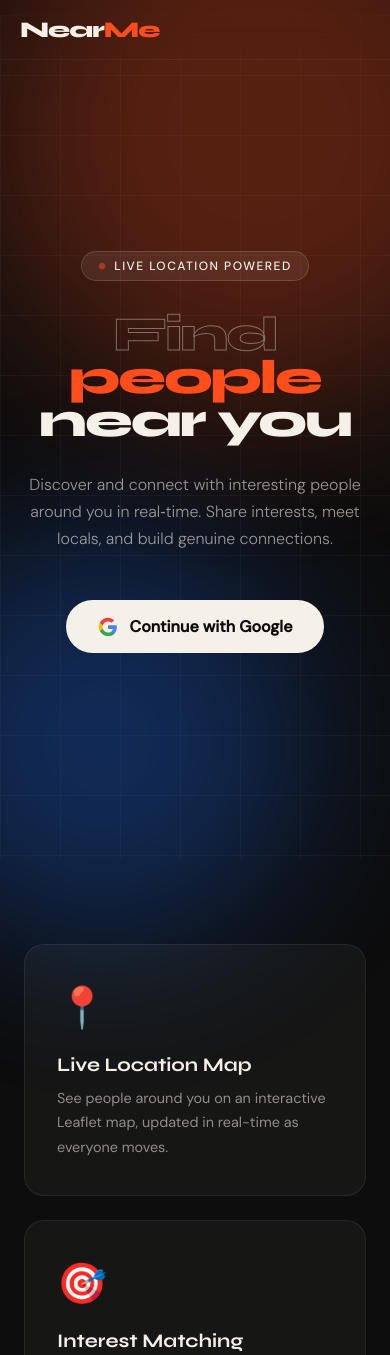
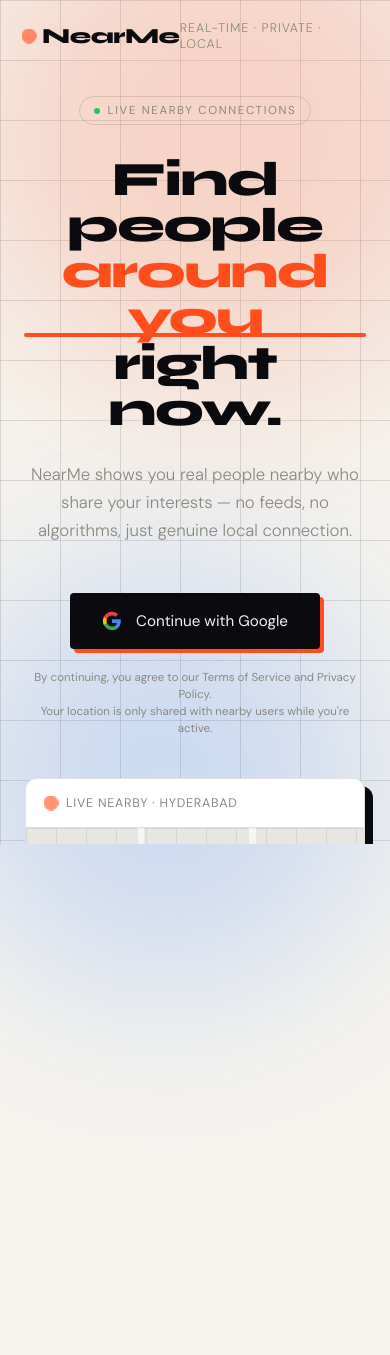
Before and after one commit to seeubot/maya-meet, a website: page public/index.html in a window 390 px wide. Shown: the top 1355 px of the page. After the commit the page ends 844 px from the top, so only its background shows below. Drawn offline with Linux system fonts and the light colour scheme.

Commit message:
Update index.html

```diff
--- a/public/index.html
+++ b/public/index.html
@@ -1,329 +1,280 @@
 <!DOCTYPE html>
 <html lang="en">
 <head>
-<meta charset="UTF-8">
-<meta name="viewport" content="width=device-width, initial-scale=1.0">
-<title>NearMe – Find Your People</title>
-<link rel="preconnect" href="https://fonts.googleapis.com">
-<link href="https://fonts.googleapis.com/css2?family=Syne:wght@400;600;700;800&family=DM+Sans:wght@300;400;500&display=swap" rel="stylesheet">
+<meta charset="UTF-8"/>
+<meta name="viewport" content="width=device-width, initial-scale=1.0"/>
+<title>NearMe — Find People Around You</title>
+<link rel="preconnect" href="https://fonts.googleapis.com"/>
+<link href="https://fonts.googleapis.com/css2?family=Syne:wght@400;700;800&family=DM+Sans:ital,wght@0,300;0,400;1,300&display=swap" rel="stylesheet"/>
 <style>
+  *, *::before, *::after { box-sizing: border-box; margin: 0; padding: 0; }
+
   :root {
-    --ink: #0d0d0d;
-    --paper: #f5f0e8;
+    --ink: #0a0a0f;
+    --paper: #f5f3ee;
     --accent: #ff4d1c;
-    --accent2: #1c6fff;
-    --soft: #e8e2d6;
-    --glow: rgba(255,77,28,0.15);
+    --accent2: #1c6eff;
+    --muted: #8a8880;
+    --border: rgba(10,10,15,0.12);
   }
 
-  * { margin: 0; padding: 0; box-sizing: border-box; }
+  html, body { height: 100%; overflow: hidden; }
 
   body {
-    background: var(--ink);
-    color: var(--paper);
     font-family: 'DM Sans', sans-serif;
-    min-height: 100vh;
-    overflow-x: hidden;
+    background: var(--paper);
+    color: var(--ink);
+    position: relative;
   }
 
-  /* Animated background grid */
-  .grid-bg {
-    position: fixed;
-    inset: 0;
+  /* ── Background grid ── */
+  .bg-grid {
+    position: fixed; inset: 0; z-index: 0;
     background-image:
-      linear-gradient(rgba(245,240,232,0.04) 1px, transparent 1px),
-      linear-gradient(90deg, rgba(245,240,232,0.04) 1px, transparent 1px);
+      linear-gradient(var(--border) 1px, transparent 1px),
+      linear-gradient(90deg, var(--border) 1px, transparent 1px);
     background-size: 60px 60px;
-    animation: gridShift 20s linear infinite;
     pointer-events: none;
   }
-  @keyframes gridShift {
-    0% { transform: translateY(0); }
-    100% { transform: translateY(60px); }
+
+  /* ── Blobs ── */
+  .blob {
+    position: fixed; border-radius: 50%;
+    filter: blur(80px); opacity: 0.18;
+    animation: drift 18s ease-in-out infinite alternate;
+    pointer-events: none; z-index: 0;
+  }
+  .blob-1 { width: 500px; height: 500px; background: var(--accent); top: -120px; right: -80px; }
+  .blob-2 { width: 400px; height: 400px; background: var(--accent2); bottom: -100px; left: -60px; animation-delay: -8s; }
+  @keyframes drift { from { transform: translate(0,0) scale(1); } to { transform: translate(30px,40px) scale(1.08); } }
+
+  /* ── Layout ── */
+  .page { position: relative; z-index: 1; min-height: 100vh; display: flex; flex-direction: column; }
+
+  nav {
+    display: flex; align-items: center; justify-content: space-between;
+    padding: 28px 48px;
   }
 
-  /* Blobs */
-  .blob {
-    position: fixed;
-    border-radius: 50%;
-    filter: blur(80px);
-    opacity: 0.3;
-    pointer-events: none;
-    animation: blobFloat 8s ease-in-out infinite;
+  .logo {
+    font-family: 'Syne', sans-serif; font-weight: 800; font-size: 1.35rem;
+    letter-spacing: -0.02em;
+    display: flex; align-items: center; gap: 8px;
   }
-  .blob-1 { width: 500px; height: 500px; background: var(--accent); top: -100px; right: -100px; animation-delay: 0s; }
-  .blob-2 { width: 400px; height: 400px; background: var(--accent2); bottom: -100px; left: -100px; animation-delay: 4s; }
-  @keyframes blobFloat {
-    0%, 100% { transform: scale(1) translate(0, 0); }
-    50% { transform: scale(1.1) translate(20px, -20px); }
+  .logo-dot {
+    width: 10px; height: 10px; border-radius: 50%;
+    background: var(--accent);
+    animation: pulse 2s ease-in-out infinite;
+  }
+  @keyframes pulse { 0%,100% { transform: scale(1); opacity:1; } 50% { transform: scale(1.5); opacity:0.6; } }
+
+  .nav-status {
+    font-size: 0.78rem; letter-spacing: 0.08em; text-transform: uppercase;
+    color: var(--muted); font-weight: 300;
   }
 
-  /* Nav */
-  nav {
-    position: fixed;
-    top: 0; left: 0; right: 0;
-    padding: 20px 40px;
-    display: flex;
-    justify-content: space-between;
-    align-items: center;
-    z-index: 100;
-    backdrop-filter: blur(20px);
-    border-bottom: 1px solid rgba(245,240,232,0.06);
-  }
-  .logo {
-    font-family: 'Syne', sans-serif;
-    font-weight: 800;
-    font-size: 1.4rem;
-    letter-spacing: -1px;
-  }
-  .logo span { color: var(--accent); }
-
-  /* Hero */
+  /* ── Hero ── */
   .hero {
-    min-height: 100vh;
-    display: flex;
-    flex-direction: column;
-    justify-content: center;
-    align-items: center;
-    text-align: center;
-    padding: 120px 24px 60px;
-    position: relative;
-    z-index: 10;
+    flex: 1; display: flex; align-items: center; justify-content: center;
+    padding: 40px 48px; gap: 80px;
   }
 
-  .hero-badge {
-    display: inline-flex;
-    align-items: center;
-    gap: 8px;
-    background: rgba(245,240,232,0.08);
-    border: 1px solid rgba(245,240,232,0.15);
-    border-radius: 100px;
-    padding: 6px 16px;
-    font-size: 0.75rem;
-    font-weight: 500;
-    letter-spacing: 1.5px;
-    text-transform: uppercase;
-    margin-bottom: 32px;
-    animation: fadeUp 0.6s ease both;
+  .hero-left { max-width: 560px; }
+
+  .tag {
+    display: inline-flex; align-items: center; gap: 8px;
+    font-size: 0.72rem; letter-spacing: 0.14em; text-transform: uppercase; font-weight: 400;
+    color: var(--muted); margin-bottom: 32px;
+    border: 1px solid var(--border); padding: 6px 14px; border-radius: 100px;
   }
-  .badge-dot {
-    width: 8px; height: 8px;
-    background: var(--accent);
-    border-radius: 50%;
-    animation: pulse 2s ease infinite;
-  }
-  @keyframes pulse {
-    0%, 100% { opacity: 1; transform: scale(1); }
-    50% { opacity: 0.5; transform: scale(0.8); }
+  .tag-dot { width: 6px; height: 6px; border-radius: 50%; background: #22c55e; }
+
+  h1 {
+    font-family: 'Syne', sans-serif; font-weight: 800;
+    font-size: clamp(3rem, 5.5vw, 5.5rem);
+    line-height: 0.96; letter-spacing: -0.03em;
+    margin-bottom: 28px;
   }
 
-  h1 {
-    font-family: 'Syne', sans-serif;
-    font-weight: 800;
-    font-size: clamp(3rem, 10vw, 8rem);
-    line-height: 0.9;
-    letter-spacing: -3px;
-    margin-bottom: 28px;
-    animation: fadeUp 0.6s 0.1s ease both;
+  h1 em {
+    font-style: normal; color: var(--accent);
+    position: relative; display: inline-block;
   }
-  h1 .line-accent { color: var(--accent); display: block; }
-  h1 .line-outline {
-    -webkit-text-stroke: 1px rgba(245,240,232,0.4);
-    color: transparent;
-    display: block;
+  h1 em::after {
+    content: '';
+    position: absolute; bottom: 4px; left: 0; right: 0;
+    height: 4px; background: var(--accent); border-radius: 2px;
+    transform: scaleX(0); transform-origin: left;
+    animation: underline-in 0.8s 0.6s cubic-bezier(0.16,1,0.3,1) forwards;
+  }
+  @keyframes underline-in { to { transform: scaleX(1); } }
+
+  .subtitle {
+    font-size: 1.05rem; line-height: 1.65; color: var(--muted);
+    max-width: 420px; font-weight: 300; margin-bottom: 48px;
   }
 
-  .hero-sub {
-    font-size: clamp(1rem, 2vw, 1.2rem);
-    font-weight: 300;
-    color: rgba(245,240,232,0.6);
-    max-width: 480px;
-    line-height: 1.7;
-    margin-bottom: 48px;
-    animation: fadeUp 0.6s 0.2s ease both;
+  /* ── Google button ── */
+  .btn-google {
+    display: inline-flex; align-items: center; gap: 14px;
+    padding: 18px 32px;
+    background: var(--ink); color: var(--paper);
+    border: none; border-radius: 4px; cursor: pointer;
+    font-family: 'DM Sans', sans-serif; font-size: 0.95rem; font-weight: 400;
+    text-decoration: none;
+    position: relative; overflow: hidden;
+    transition: transform 0.2s, box-shadow 0.2s;
+    box-shadow: 4px 4px 0 var(--accent);
+  }
+  .btn-google:hover {
+    transform: translate(-2px, -2px);
+    box-shadow: 6px 6px 0 var(--accent);
+  }
+  .btn-google:active { transform: translate(0,0); box-shadow: 2px 2px 0 var(--accent); }
+
+  .btn-google svg { width: 20px; height: 20px; flex-shrink: 0; }
+
+  .fine-print {
+    margin-top: 20px; font-size: 0.72rem; color: var(--muted); line-height: 1.5;
   }
 
-  .btn-google {
-    display: inline-flex;
-    align-items: center;
-    gap: 12px;
-    background: var(--paper);
-    color: var(--ink);
-    text-decoration: none;
-    padding: 16px 32px;
-    border-radius: 100px;
-    font-weight: 600;
-    font-size: 1rem;
-    transition: all 0.3s cubic-bezier(0.34, 1.56, 0.64, 1);
-    animation: fadeUp 0.6s 0.3s ease both;
-    box-shadow: 0 0 0 0 var(--glow);
+  /* ── Right panel: live map mockup ── */
+  .hero-right {
+    flex-shrink: 0; width: 340px;
+    animation: float-in 1s cubic-bezier(0.16,1,0.3,1) both;
   }
-  .btn-google:hover {
-    transform: scale(1.05) translateY(-2px);
-    box-shadow: 0 20px 60px rgba(0,0,0,0.4);
-  }
-  .btn-google svg { width: 20px; height: 20px; flex-shrink: 0; }
+  @keyframes float-in { from { opacity:0; transform: translateY(30px); } to { opacity:1; transform: translateY(0); } }
 
-  /* Features */
-  .features {
-    position: relative;
-    z-index: 10;
-    padding: 100px 24px;
-    max-width: 1100px;
-    margin: 0 auto;
-  }
-  .features-grid {
-    display: grid;
-    grid-template-columns: repeat(auto-fit, minmax(280px, 1fr));
-    gap: 24px;
-  }
-  .feature-card {
-    background: rgba(245,240,232,0.04);
-    border: 1px solid rgba(245,240,232,0.08);
-    border-radius: 20px;
-    padding: 36px 32px;
-    transition: all 0.4s ease;
-    animation: fadeUp 0.6s ease both;
-  }
-  .feature-card:hover {
-    background: rgba(245,240,232,0.07);
-    border-color: rgba(245,240,232,0.15);
-    transform: translateY(-4px);
-  }
-  .feature-icon {
-    font-size: 2.5rem;
-    margin-bottom: 20px;
-    display: block;
-  }
-  .feature-card h3 {
-    font-family: 'Syne', sans-serif;
-    font-size: 1.2rem;
-    font-weight: 700;
-    margin-bottom: 10px;
-  }
-  .feature-card p {
-    font-size: 0.9rem;
-    color: rgba(245,240,232,0.55);
-    line-height: 1.7;
+  .map-card {
+    background: white; border: 1px solid var(--border);
+    border-radius: 12px; overflow: hidden;
+    box-shadow: 8px 8px 0 var(--ink);
   }
 
-  /* Map preview */
-  .map-preview {
-    position: relative;
-    z-index: 10;
-    padding: 60px 24px;
-    text-align: center;
+  .map-header {
+    padding: 16px 20px; border-bottom: 1px solid var(--border);
+    display: flex; align-items: center; gap: 10px;
+    font-size: 0.78rem; letter-spacing: 0.06em; text-transform: uppercase; color: var(--muted);
   }
-  .map-mockup {
-    max-width: 700px;
-    margin: 0 auto;
-    background: rgba(245,240,232,0.04);
-    border: 1px solid rgba(245,240,232,0.1);
-    border-radius: 24px;
-    overflow: hidden;
-    aspect-ratio: 16/9;
-    position: relative;
-  }
-  .map-mockup-inner {
-    width: 100%;
-    height: 100%;
-    background: linear-gradient(135deg, #1a2a1a 0%, #0d1a2e 50%, #1a1a0d 100%);
-    display: flex;
-    align-items: center;
-    justify-content: center;
-    position: relative;
-  }
-  .map-dots {
-    position: absolute;
-    inset: 0;
+
+  .map-area {
+    position: relative; height: 240px;
+    background: #e8e6e0;
     overflow: hidden;
   }
-  .map-dot {
-    position: absolute;
-    width: 12px;
-    height: 12px;
-    border-radius: 50%;
-    background: var(--accent);
-    box-shadow: 0 0 20px var(--accent);
-    animation: dotPulse 3s ease infinite;
-  }
-  .map-dot::after {
+
+  /* SVG map grid */
+  .map-area::before {
     content: '';
-    position: absolute;
-    inset: -6px;
-    border-radius: 50%;
-    border: 2px solid var(--accent);
-    opacity: 0;
-    animation: dotRing 3s ease infinite;
-  }
-  @keyframes dotPulse { 0%,100%{transform:scale(1)} 50%{transform:scale(1.2)} }
-  @keyframes dotRing { 0%{transform:scale(1);opacity:0.8} 100%{transform:scale(2.5);opacity:0} }
-
-  .map-dot:nth-child(1) { top: 30%; left: 25%; animation-delay: 0s; }
-  .map-dot:nth-child(2) { top: 50%; left: 55%; animation-delay: 1s; background: var(--accent2); box-shadow: 0 0 20px var(--accent2); }
-  .map-dot:nth-child(2)::after { border-color: var(--accent2); }
-  .map-dot:nth-child(3) { top: 65%; left: 35%; animation-delay: 2s; }
-  .map-dot:nth-child(4) { top: 25%; left: 65%; animation-delay: 0.5s; background: #1cd4ff; box-shadow: 0 0 20px #1cd4ff; }
-  .map-dot:nth-child(4)::after { border-color: #1cd4ff; }
-  .map-dot:nth-child(5) { top: 70%; left: 70%; animation-delay: 1.5s; }
-
-  .map-label {
-    position: relative;
-    z-index: 2;
-    font-family: 'Syne', sans-serif;
-    font-size: clamp(1.5rem, 4vw, 2.5rem);
-    font-weight: 800;
-    opacity: 0.15;
-    letter-spacing: -1px;
+    position: absolute; inset: 0;
+    background-image:
+      linear-gradient(rgba(10,10,15,0.08) 1px, transparent 1px),
+      linear-gradient(90deg, rgba(10,10,15,0.08) 1px, transparent 1px);
+    background-size: 30px 30px;
   }
 
-  /* Footer */
-  footer {
-    position: relative;
-    z-index: 10;
-    text-align: center;
-    padding: 40px;
-    border-top: 1px solid rgba(245,240,232,0.06);
-    font-size: 0.85rem;
-    color: rgba(245,240,232,0.3);
+  /* Fake roads */
+  .map-area::after {
+    content: '';
+    position: absolute; inset: 0;
+    background:
+      linear-gradient(transparent 49%, rgba(255,255,255,0.6) 49%, rgba(255,255,255,0.6) 51%, transparent 51%),
+      linear-gradient(90deg, transparent 33%, rgba(255,255,255,0.6) 33%, rgba(255,255,255,0.6) 35%, transparent 35%),
+      linear-gradient(90deg, transparent 66%, rgba(255,255,255,0.6) 66%, rgba(255,255,255,0.6) 68%, transparent 68%),
+      linear-gradient(transparent 25%, rgba(255,255,255,0.4) 25%, rgba(255,255,255,0.4) 26.5%, transparent 26.5%),
+      linear-gradient(transparent 73%, rgba(255,255,255,0.4) 73%, rgba(255,255,255,0.4) 74.5%, transparent 74.5%);
   }
 
-  @keyframes fadeUp {
-    from { opacity: 0; transform: translateY(24px); }
-    to { opacity: 1; transform: translateY(0); }
+  /* Pings on map */
+  .ping {
+    position: absolute; z-index: 2;
+    display: flex; flex-direction: column; align-items: center;
   }
+  .ping-avatar {
+    width: 36px; height: 36px; border-radius: 50%;
+    border: 3px solid white; overflow: hidden;
+    box-shadow: 0 2px 8px rgba(0,0,0,0.2);
+    display: flex; align-items: center; justify-content: center;
+    font-size: 16px; background: var(--accent);
+    color: white; font-weight: 700; font-family: 'Syne', sans-serif;
+  }
+  .ping-dot {
+    width: 8px; height: 8px; border-radius: 50%;
+    background: var(--accent); margin-top: -2px;
+  }
+  .ping-ring {
+    position: absolute; top: 50%; left: 50%;
+    transform: translate(-50%, -50%);
+    width: 60px; height: 60px; border-radius: 50%;
+    border: 2px solid var(--accent);
+    animation: ring-pulse 2s ease-out infinite;
+  }
+  @keyframes ring-pulse { 0% { transform: translate(-50%,-50%) scale(0.6); opacity:0.8; } 100% { transform: translate(-50%,-50%) scale(1.5); opacity:0; } }
 
-  @media (max-width: 600px) {
-    nav { padding: 16px 20px; }
-    h1 { letter-spacing: -2px; }
-    .features-grid { grid-template-columns: 1fr; }
+  .ping-1 { top: 30%; left: 25%; }
+  .ping-2 { top: 20%; left: 60%; }
+  .ping-3 { top: 55%; left: 55%; }
+  .ping-4 { top: 65%; left: 22%; }
+
+  .map-footer {
+    padding: 14px 20px; border-top: 1px solid var(--border);
+    display: flex; justify-content: space-between; align-items: center;
+  }
+  .map-count {
+    font-family: 'Syne', sans-serif; font-weight: 700; font-size: 1.2rem;
+  }
+  .map-label { font-size: 0.72rem; color: var(--muted); text-transform: uppercase; letter-spacing: 0.08em; }
+
+  /* ── Error toast ── */
+  .toast {
+    position: fixed; bottom: 32px; left: 50%; transform: translateX(-50%) translateY(20px);
+    background: #ef4444; color: white; padding: 12px 24px; border-radius: 4px;
+    font-size: 0.85rem; opacity: 0; pointer-events: none;
+    transition: opacity 0.3s, transform 0.3s;
+    z-index: 100;
+  }
+  .toast.show { opacity: 1; transform: translateX(-50%) translateY(0); }
+
+  /* ── Hero entrance ── */
+  .hero-left > * { opacity: 0; animation: slide-up 0.7s cubic-bezier(0.16,1,0.3,1) forwards; }
+  .tag            { animation-delay: 0.1s; }
+  h1              { animation-delay: 0.2s; }
+  .subtitle       { animation-delay: 0.3s; }
+  .btn-google     { animation-delay: 0.4s; }
+  .fine-print     { animation-delay: 0.5s; }
+  @keyframes slide-up { from { opacity:0; transform: translateY(20px); } to { opacity:1; transform: translateY(0); } }
+
+  @media (max-width: 860px) {
+    .hero { flex-direction: column; gap: 40px; padding: 24px; text-align: center; overflow-y: auto; }
+    .hero-right { width: 100%; max-width: 340px; }
+    nav { padding: 20px 24px; }
+    .subtitle { max-width: 100%; }
+    html, body { overflow: auto; }
   }
 </style>
 </head>
 <body>
-
-<div class="grid-bg"></div>
+<div class="bg-grid"></div>
 <div class="blob blob-1"></div>
 <div class="blob blob-2"></div>
 
+<div class="page">
   <nav>
-  <div class="logo">Near<span>Me</span></div>
+    <div class="logo">
+      <div class="logo-dot"></div>
+      NearMe
+    </div>
+    <div class="nav-status">Real-time · Private · Local</div>
   </nav>
 
   <section class="hero">
-  <div class="hero-badge">
-    <div class="badge-dot"></div>
-    Live Location Powered
-  </div>
-  <h1>
-    <span class="line-outline">Find</span>
-    <span class="line-accent">people</span>
-    <span>near you</span>
-  </h1>
-  <p class="hero-sub">
-    Discover and connect with interesting people around you in real‑time.
-    Share interests, meet locals, and build genuine connections.
+    <div class="hero-left">
+      <div class="tag"><div class="tag-dot"></div> Live nearby connections</div>
+      <h1>Find people<br><em>around you</em><br>right now.</h1>
+      <p class="subtitle">
+        NearMe shows you real people nearby who share your interests — no feeds, no algorithms, just genuine local connection.
       </p>
+
       <a href="/auth/google" class="btn-google">
         <svg viewBox="0 0 24 24" fill="none" xmlns="http://www.w3.org/2000/svg">
           <path d="M22.56 12.25c0-.78-.07-1.53-.2-2.25H12v4.26h5.92c-.26 1.37-1.04 2.53-2.21 3.31v2.77h3.57c2.08-1.92 3.28-4.74 3.28-8.09z" fill="#4285F4"/>
@@ -333,51 +284,68 @@
         </svg>
         Continue with Google
       </a>
-</section>
 
-<section class="features">
-  <div class="features-grid">
-    <div class="feature-card" style="animation-delay:0.1s">
-      <span class="feature-icon">📍</span>
-      <h3>Live Location Map</h3>
-      <p>See people around you on an interactive Leaflet map, updated in real-time as everyone moves.</p>
+      <p class="fine-print">
+        By continuing, you agree to our Terms of Service and Privacy Policy.<br>
+        Your location is only shared with nearby users while you're active.
+      </p>
     </div>
-    <div class="feature-card" style="animation-delay:0.2s">
-      <span class="feature-icon">🎯</span>
-      <h3>Interest Matching</h3>
-      <p>Tag your interests and discover nearby people who share your passions — from coffee to coding.</p>
+
+    <div class="hero-right">
+      <div class="map-card">
+        <div class="map-header">
+          <div class="logo-dot"></div>
+          Live nearby · Hyderabad
         </div>
-    <div class="feature-card" style="animation-delay:0.3s">
-      <span class="feature-icon">🔒</span>
-      <h3>Privacy First</h3>
-      <p>Toggle your visibility anytime. Control your search radius. You're always in control of who sees you.</p>
+        <div class="map-area">
+          <div class="ping ping-1">
+            <div class="ping-ring"></div>
+            <div class="ping-avatar">A</div>
+            <div class="ping-dot"></div>
           </div>
-    <div class="feature-card" style="animation-delay:0.4s">
-      <span class="feature-icon">⚡</span>
-      <h3>Real-Time Presence</h3>
-      <p>Instant online/offline status via WebSockets. Know who's nearby right now, not 6 hours ago.</p>
+          <div class="ping ping-2" style="--delay:0.4s">
+            <div class="ping-avatar" style="background:#1c6eff">R</div>
+            <div class="ping-dot" style="background:#1c6eff"></div>
+          </div>
+          <div class="ping ping-3" style="--delay:0.8s">
+            <div class="ping-avatar" style="background:#8b5cf6">M</div>
+            <div class="ping-dot" style="background:#8b5cf6"></div>
+          </div>
+          <div class="ping ping-4">
+            <div class="ping-avatar" style="background:#22c55e">S</div>
+            <div class="ping-dot" style="background:#22c55e"></div>
+          </div>
+        </div>
+        <div class="map-footer">
+          <div>
+            <div class="map-count">24</div>
+            <div class="map-label">people nearby</div>
+          </div>
+          <div style="text-align:right">
+            <div class="map-count" style="color:var(--accent)">5km</div>
+            <div class="map-label">radius</div>
+          </div>
+        </div>
       </div>
     </div>
   </section>
-
-<div class="map-preview">
-  <div class="map-mockup">
-    <div class="map-mockup-inner">
-      <div class="map-dots">
-        <div class="map-dot"></div>
-        <div class="map-dot"></div>
-        <div class="map-dot"></div>
-        <div class="map-dot"></div>
-        <div class="map-dot"></div>
-      </div>
-      <div class="map-label">LIVE MAP</div>
-    </div>
-  </div>
 </div>
 
-<footer>
-  <p>NearMe &copy; 2024 &nbsp;·&nbsp; Built with ♥ for real human connection</p>
-</footer>
+<div class="toast" id="toast"></div>
 
+<script>
+  const params = new URLSearchParams(location.search);
+  if (params.get('error')) {
+    const msgs = {
+      auth_failed: 'Google sign-in failed. Please try again.',
+      user_not_found: 'Account not found. Please try again.',
+      server_error: 'Something went wrong. Please try again.',
+    };
+    const toast = document.getElementById('toast');
+    toast.textContent = msgs[params.get('error')] || 'An error occurred.';
+    toast.classList.add('show');
+    setTimeout(() => toast.classList.remove('show'), 4000);
+  }
+</script>
 </body>
 </html>
```
Lines whose indentation alone changed are shown as unchanged.
